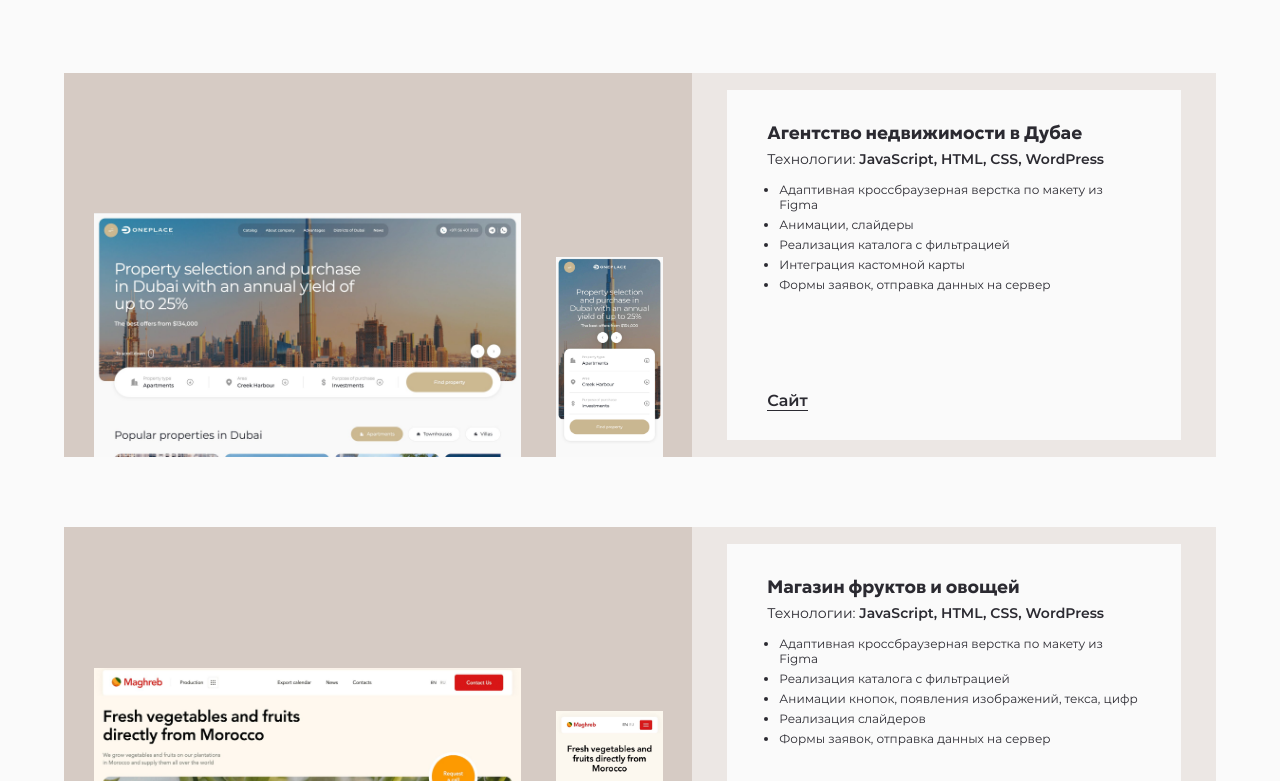
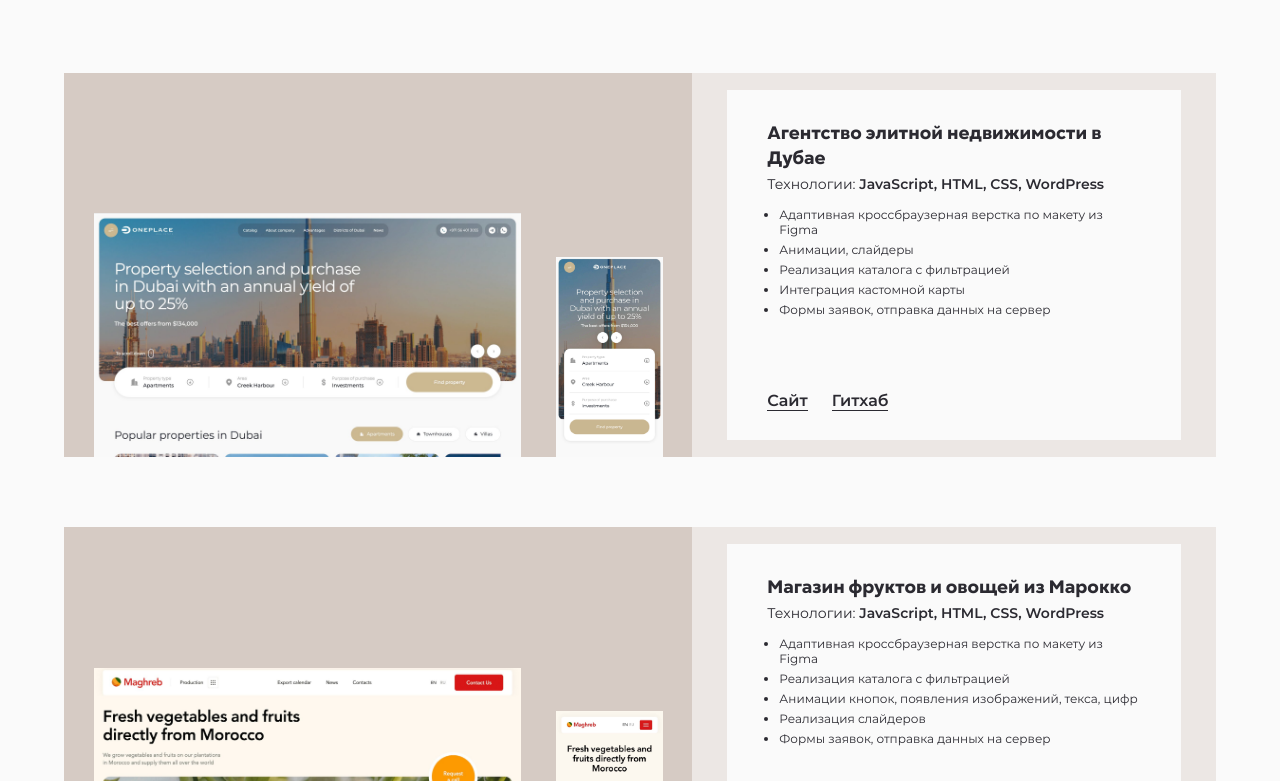
Before and after one commit to mrglk/portfolio, a React (Create React App) app: page / in a window 1280 px wide. Shown: the part 499-1280 px from the top of the page. Built offline with nearby package versions, Linux system fonts and the light colour scheme.

Commit message:
Added maghreb and oneplace links

```diff
--- a/src/components/Portfolio/projects.js
+++ b/src/components/Portfolio/projects.js
@@ -1,11 +1,11 @@
 export const projects = [
   {
-    name: "Агентство недвижимости в Дубае",
+    name: "Агентство элитной недвижимости в Дубае",
     imagePhone: process.env.PUBLIC_URL + "/oneplace_phone.jpg",
     imageDesktop: process.env.PUBLIC_URL + "/oneplace_desktop.jpg",
     stack: "JavaScript, HTML, CSS, WordPress",
     website: "https://oneplacedubai.com/",
-    // repo: "https://github.com/mrglk/palladium-realty/tree/master",
+    repo: "https://github.com/mrglk/oneplace-web",
     description: [
       "Адаптивная кроссбраузерная верстка по макету из Figma",
       "Анимации, слайдеры",
@@ -16,12 +16,12 @@ export const projects = [
     color: "brown"
   },
     {
-    name: "Магазин фруктов и овощей",
+    name: "Магазин фруктов и овощей из Марокко",
     imagePhone: process.env.PUBLIC_URL + "/maghreb_phone.jpg",
     imageDesktop: process.env.PUBLIC_URL + "/maghreb_desktop.jpg",
     stack: "JavaScript, HTML, CSS, WordPress",
     website: "http://maghreb.ae/",
-    // repo: "https://github.com/mrglk/palladium-realty/tree/master",
+    repo: "https://github.com/mrglk/maghreb-web",
     description: [
       "Адаптивная кроссбраузерная верстка по макету из Figma",
       "Реализация каталога с фильтрацией",
@@ -69,7 +69,7 @@ export const projects = [
     imagePhone: process.env.PUBLIC_URL + "/recyclex_phone.jpg",
     imageDesktop: process.env.PUBLIC_URL + "/recyclex_desktop.jpg",
     stack: "React, HTML, CSS, SCSS",
-    website: "https://recyclex.online/",
+    // website: "https://recyclex.online/",
     demo: "https://mrglk.github.io/recyclex",
     repo: "https://github.com/mrglk/recyclex",
     description: [
```
